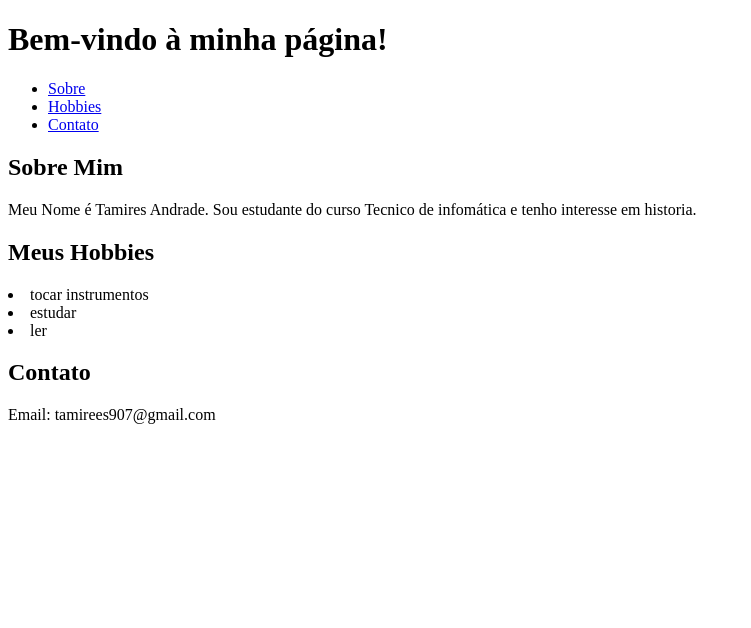
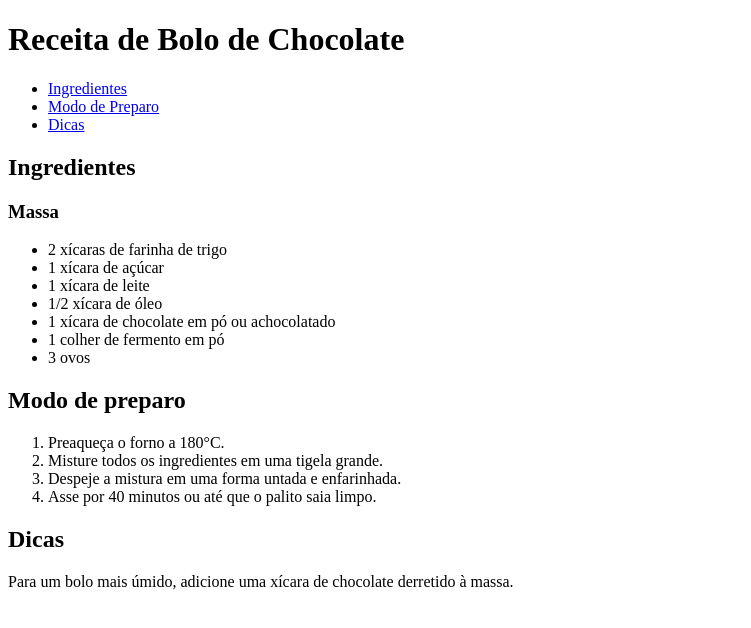
Before and after one commit to tamiresandrade1/projeto3-web1, a plain HTML site: page index.html in a window 1280 px wide. Shown: the whole page, without its empty margins (0-751 px from the left). Drawn offline with Linux system fonts and the light colour scheme.

Commit message:
Update index.html

```diff
--- a/index.html
+++ b/index.html
@@ -1,28 +1,45 @@
+
 <!DOCTYPE html>
 <html>
     <head>
-        <title>Apresentação Pessoal</title>
+        <title>Receita de Bolo de Chocolate</title>
     </head>
     <header>
-        <h1>Bem-vindo à minha página!</h1>
-        <nav>
-            <ul>
-                <li><a href="#sobre">Sobre</a></li>
-                <li><a href="#hobbies">Hobbies</a></li>
-                <li><a href="#contato">Contato</a></li>
-            </ul>
-        </nav>
+        <h1>Receita de Bolo de Chocolate</h1>
+            <nav>
+                <ul>
+                    <li><a href ="#ingredientes">Ingredientes</a></li>
+                    <li><a href="#modo_de_preparo">Modo de Preparo</a></li>
+                    <li><a href="#dicas">Dicas</a></li>
+                </ul>
+            </nav>
     </header>
     <body>
-        <h2><a id="sobre"></a>Sobre Mim</h2>
-        <p>Meu Nome é Tamires Andrade. Sou estudante do curso Tecnico de infomática e tenho interesse em historia.</p>
-        <h2><a id="hobbies">Meus Hobbies</a></h2>
-        <li>tocar instrumentos</li>
-        <li>estudar</li>
-        <li>ler</li>
+        <section>
+            <h2 id="ingredientes">Ingredientes</h2>
+            <h3>Massa</h3>
+            <ul>
+                <li>2 xícaras de farinha de trigo</li>
+                <li>1 xícara de açúcar</li>
+                <li>1 xícara de leite</li>
+                <li>1/2 xícara de óleo</li>
+                <li>1 xícara de chocolate em pó ou achocolatado</li>
+                <li>1 colher de fermento em pó</li>
+                <li>3 ovos</li>
+            </ul>
+        </section>
+        <section>
+            <h2 id="modo_de_preparo"> Modo de preparo</h2>
+            <ol>
+                <li>Preaqueça o forno a 180°C.</li>
+                <li>Misture todos os ingredientes em uma tigela grande.</li>
+                <li>Despeje a mistura em uma forma untada e enfarinhada.</li>
+                <li>Asse por 40 minutos ou até que o palito saia limpo.</li>
+            </ol>
+        </section>
     </body>
-    <footer>
-        <h2><a id="contato"></a>Contato</h2>
-        <p>Email: tamirees907@gmail.com</p>
-    </footer>
+    <aside>
+        <h2 id="dicas">Dicas</h2>
+        <p>Para um bolo mais úmido, adicione uma xícara de chocolate derretido à massa.</p>
+    </aside>
 </html>
```
